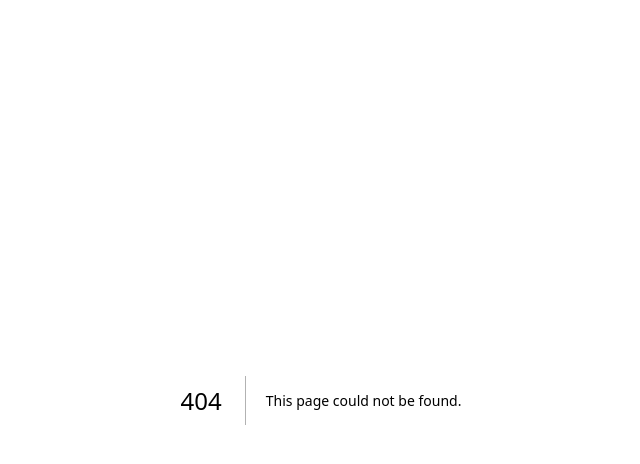
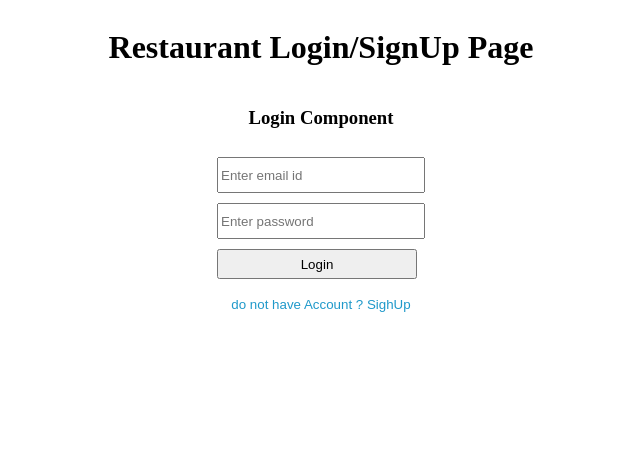
Before and after one commit to DhanrajKamble/restro-app, a Next.js app: page /restaurant in a window 1280 px wide. Before the commit this address had no page. Shown: the top 464 px of the page, without its empty margins (319-959 px from the left). Built offline with nearby package versions, Linux system fonts and the light colour scheme.

Commit message:
login and sign up page

```diff
--- /dev/null
+++ b/src/app/_components/restaurantLogin.js
@@ -0,0 +1,30 @@
+import React from "react";
+
+const RestaurantLogin = () => {
+  return (
+    <div className="container">
+      <h3>Login Component</h3>
+      <div>
+      <div className="input-wrapper">
+        <input
+            type="text"
+            placeholder="Enter email id"
+            className="input-field"
+        />
+      </div>
+      <div className="input-wrapper">
+        <input
+            type="password"
+            placeholder="Enter password"
+            className="input-field"
+        />
+      </div>
+      <div className="input-wrapper">
+        <button className="button">Login</button>
+      </div>
+      </div>
+    </div>
+  );
+};
+
+export default RestaurantLogin;
--- /dev/null
+++ b/src/app/_components/restaurantSignUp.js
@@ -0,0 +1,65 @@
+import React from "react";
+
+const RestaurantSighUp = () => {
+  return (
+    <div className="container">
+      <h3>SighUp Component</h3>
+      <div>
+        <div className="input-wrapper">
+          <input
+            type="text"
+            placeholder="Enter email id"
+            className="input-field"
+          />
+        </div>
+        <div className="input-wrapper">
+          <input
+            type="password"
+            placeholder="Enter password"
+            className="input-field"
+          />
+        </div>
+        <div className="input-wrapper">
+          <input
+            type="password"
+            placeholder="Confirm password"
+            className="input-field"
+          />
+        </div>
+        <div className="input-wrapper">
+          <input
+            type="text"
+            placeholder="Enter restaurant name"
+            className="input-field"
+          />
+        </div>
+        <div className="input-wrapper">
+          <input
+            type="password"
+            placeholder="Enter City"
+            className="input-field"
+          />
+        </div>
+        <div className="input-wrapper">
+          <input
+            type="password"
+            placeholder="Enter full address"
+            className="input-field"
+          />
+        </div>
+        <div className="input-wrapper">
+          <input
+            type="password"
+            placeholder="Enter contact No."
+            className="input-field"
+          />
+        </div>
+        <div className="input-wrapper">
+          <button className="button">Sigh Up</button>
+        </div>
+      </div>
+    </div>
+  );
+};
+
+export default RestaurantSighUp;
--- a/src/app/globals.css
+++ b/src/app/globals.css
@@ -1,42 +1,29 @@
-:root {
-  --background: #ffffff;
-  --foreground: #171717;
+.input-wrapper{
+    margin: 10px;
 }
 
-@media (prefers-color-scheme: dark) {
-  :root {
-    --background: #0a0a0a;
-    --foreground: #ededed;
-  }
+.input-field{
+    width: 200px;
+    height: 30px;
 }
 
-html,
-body {
-  max-width: 100vw;
-  overflow-x: hidden;
+.button{
+    width: 200px;
+    height: 30px;
 }
 
-body {
-  color: var(--foreground);
-  background: var(--background);
-  font-family: Arial, Helvetica, sans-serif;
-  -webkit-font-smoothing: antialiased;
-  -moz-osx-font-smoothing: grayscale;
+.container{
+    display: flex;
+    justify-content: center;
+    align-items: center;
+    flex-direction: column;
 }
 
-* {
-  box-sizing: border-box;
-  padding: 0;
-  margin: 0;
+.button-link{
+    border: none;
+    cursor: pointer;
+    background-color: transparent;
+    color: rgb(31, 153, 202);
+    padding: 0.5rem;
+    border-radius: 10px;
 }
-
-a {
-  color: inherit;
-  text-decoration: none;
-}
-
-@media (prefers-color-scheme: dark) {
-  html {
-    color-scheme: dark;
-  }
-}
--- /dev/null
+++ b/src/app/restaurant/page.js
@@ -0,0 +1,20 @@
+"use client";
+import React, { useState } from "react";
+import RestaurantLogin from "../_components/restaurantLogin";
+import RestaurantSighUp from "../_components/restaurantSignUp";
+
+const Restaurant = () => {
+  const [login, setLogin] = useState(true);
+  return (
+    <div className="container">
+      <h1>Restaurant Login/SignUp Page</h1>
+      {login ? <RestaurantLogin /> : <RestaurantSighUp />}
+
+      <button className="button-link" onClick={() => setLogin(!login)}>
+        {login ? "do not have Account ? SighUp" : "Already have Account? Login"}
+      </button>
+    </div>
+  );
+};
+
+export default Restaurant;
```
Also changed, not shown: src/app/page.js (+4 -88 lines).
